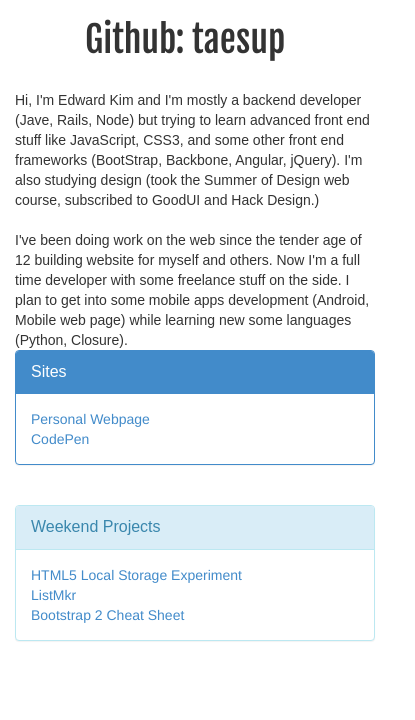
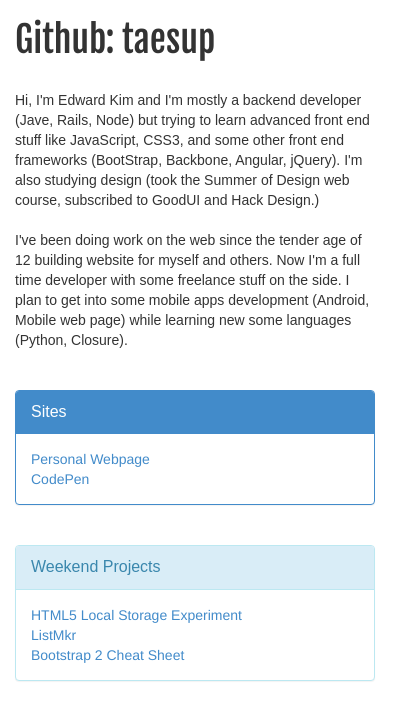
Before and after one commit to taesup/taesup.github.io, a plain HTML site: page index.html in a window 390 px wide. Shown: the whole page, 415 px wide, since content can reach past the window. Drawn offline with nearby package versions, Linux system fonts and the light colour scheme; a web font is replaced by a local one.

Commit message:
Updated to be mobile friendly

```diff
--- a/css/main.css
+++ b/css/main.css
@@ -27,3 +27,7 @@ html, body {
 .horizontal_center {
   margin: auto;
 }
+
+.padding_bottom_40 {
+  padding-bottom: 40px;
+}
--- a/index.html
+++ b/index.html
@@ -18,7 +18,7 @@
 
 <body>
   <div class="container">
-    <div class="title">
+    <div class="title set_width">
       <h1 class="title_font">Github: taesup</h1>
     </div>
   </div>
@@ -29,7 +29,7 @@
 
     <div class="row">
 
-      <div class="text col-md-6">
+      <div class="text col-md-6 col-xs-12 padding_bottom_40">
         Hi, I'm Edward Kim and I'm mostly a backend developer (Jave, Rails, Node) but trying to learn advanced front
         end stuff like JavaScript, CSS3, and some other front end frameworks (BootStrap, Backbone, Angular, jQuery). I'm also studying design (took the Summer of Design web course, subscribed to GoodUI and Hack Design.)
         <br><br>
@@ -38,7 +38,7 @@
         development (Android, Mobile web page) while learning new some languages (Python, Closure).
       </div>
 
-      <div class="col-md-6">
+      <div class="col-md-6 col-xs-12">
 
         <div class="panel panel-primary ">
           <div class="panel-heading header">
```
